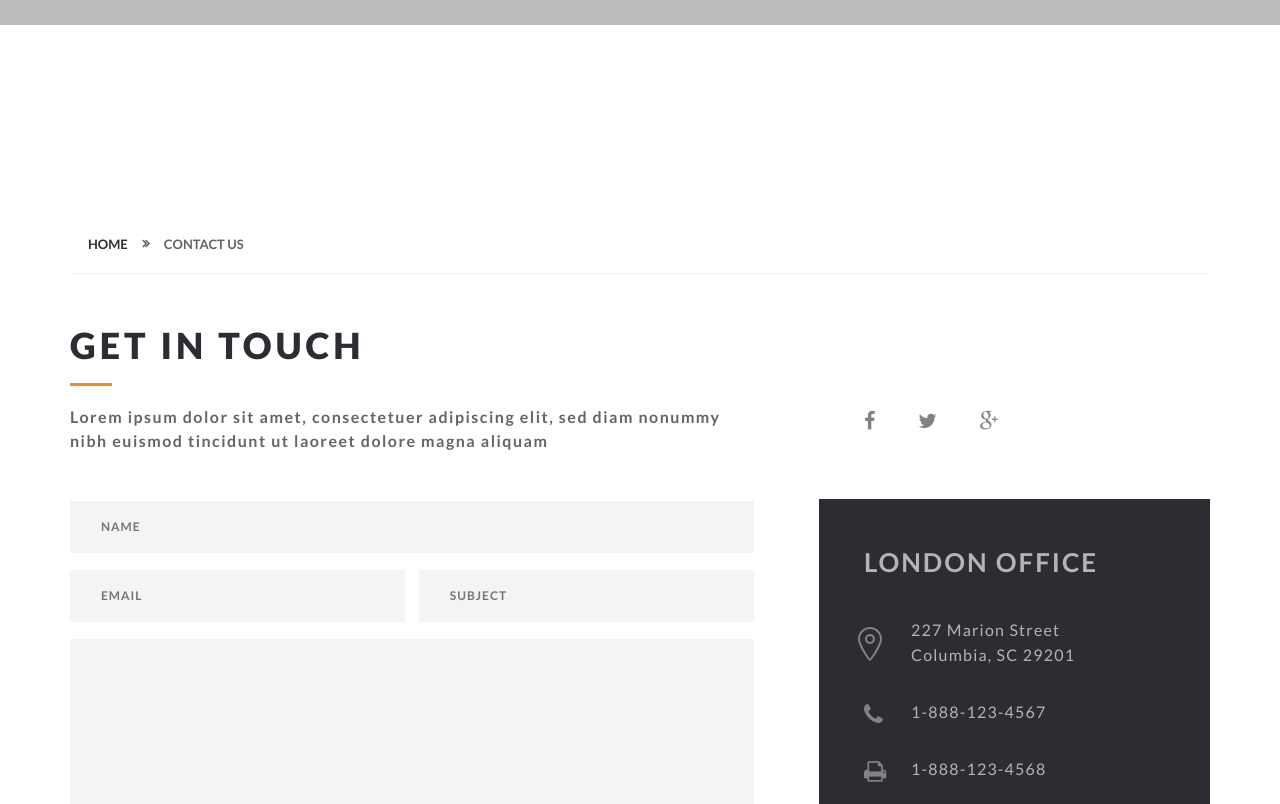
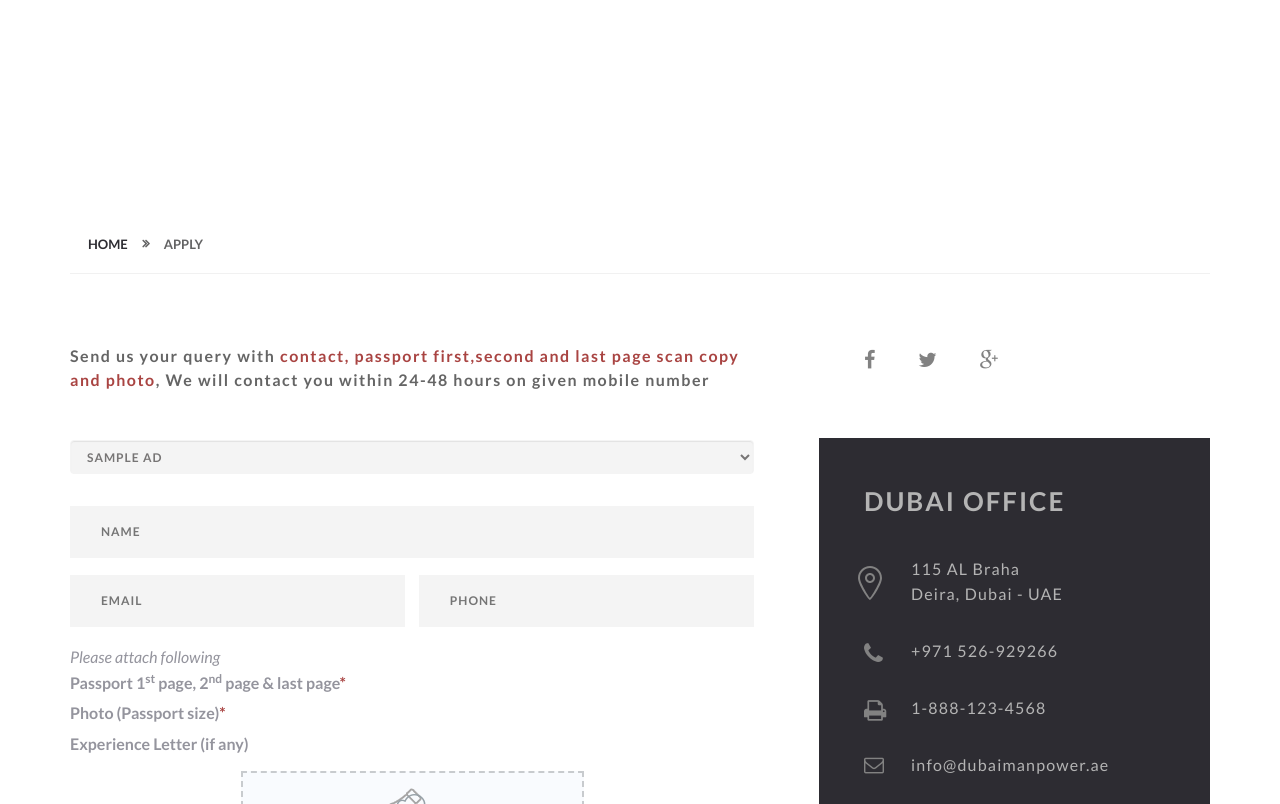
Before and after one commit to ediexpert/mp, a PHP site: page /apply.php?id=1 in a window 1280 px wide. Shown: the part 148-952 px from the top of the page. Run offline with PHP 8.4, Linux system fonts and the light colour scheme; tables that the repository leaves empty or names only in its code hold one stand-in row (values such as "Sample post"); style sheets or scripts are compiled from the project's sources; some libraries are stand-ins or nearby versions.

Commit message:
database connection added and contact and apply form configured with database

```diff
--- a/apply.php
+++ b/apply.php
@@ -1,12 +1,7 @@
-<?php
-/* if(! isset($_REQUEST['id']) ) : ?>
-  <script>
-  window.location="contact.php";
-  </script>
-<?php endif;
-*/
-?>
 <?php include('head.php'); ?>
+<link href="uploader/css/jquery.filer.css" rel="stylesheet">
+<link href="uploader/css/themes/jquery.filer-dragdropbox-theme.css" rel="stylesheet">
+
 <!--content Section Start Here -->
 			<div id="content">
 
@@ -14,7 +9,7 @@
 					<div class="container">
 						<div class="row">
 							<div class="col-xs-12">
-								<h3>CONTACT US</h3>
+								<h3>APPLY</h3>
 							</div>
 						</div>
 					</div>
@@ -29,7 +24,7 @@
 										<a href="#">home</a>
 									</li>
 									<li>
-										contact us
+										apply
 									</li>
 								</ul>
 							</div>
@@ -37,32 +32,86 @@
 
 						<div class="col-xs-12">
 							<div class="our_contact clearfix">
-								<div id="success">
-									<div role="alert" class="alert alert-success">
-										<strong>Thanks</strong> for using our template. Your message has been sent.
-									</div>
-								</div>
-								<h3>GET IN TOUCH <i></i></h3>
+
 
 								<div class="left-detail clearfix">
-									<strong>Lorem ipsum dolor sit amet, consectetuer adipiscing elit, sed diam nonummy
-									nibh euismod tincidunt ut laoreet dolore magna aliquam </strong>
-									<form action="#">
+									<strong>Send us your query with <text class="text-danger">contact, passport first,second and last page scan copy and photo</text>,
+                  We will contact you within 24-48 hours on given mobile number </strong>
+									<form  id="contact_form" <?php /*action="submit.php" enctype="multipart/form-data" method="post" */ ?>>
 										<fieldset>
-											<input type="text" placeholder="NAME" id="name">
+											<div class="form-group">
 
+												<select id="ad" class="form-control text-uppercase" name="">
+
+														<?php if($q=$con->query("select id,heading from ads where is_active = 1") ){
+															while($row = $q->fetch_assoc()){
+																if($_REQUEST['id'] == $row['id'] ){
+																	echo '<option class="text-uppercase" value="'.$row['id'].'" selected>'.$row['heading'].'</option>';
+																}else{
+																	echo '<option class="text-uppercase" value='.$row['id'].'>'.$row['heading'].'</option>';
+																}
+
+															}
+														}
+														?>
+												</select>
+											</div>
+											<input type="text" placeholder="NAME" id="name" required="required">
+
+											<?php /*
+                      <div class="form-group">
+											<label for="file">Passport 1<sup>st</sup> page</label>
+											<input id="pas1" type="file" name="file" value="" required="required">
+                        <label for="file">Passport 2<sup>nd</sup> page</label>
+                        <input type="file" name="file" value=""  >
+                      </div>
+                      <div class="form-group">
+                        <label for="file">Passport last page</label>
+                        <input type="file" name="file" value="">
+                      </div>
+                      <div class="form-group">
+                        <label for="file">Photo(passport size)</label>
+                        <input type="file" name="file" value="" required="required">
+                      </div>
+											*/
+											?>
 											<span class="coll-1">
 												<input type="text" placeholder="EMAIL" id="email">
 											</span>
 
 											<span class="coll-1 last">
-												<input type="text" placeholder="SUBJECT" id="sub">
+												<input type="text" placeholder="PHONE" id="phone" required="required">
 											</span>
 
-											<div class="box clearfix">
-												<textarea placeholder="MESSAGE" id="message" > </textarea>
+
+
+											<div class="form-group">
+                        <p class="text-grey">
+													<stron>
+	                          <i>Please attach following</i>
+														<br><label for="">Passport 1<sup>st</sup> page, 2<sup>nd</sup> page &amp; last page<span class="text-danger">*</span></label>
+														<br><label for="">Photo (Passport size)<span class="text-danger">*</span></label>
+														<br><label for="">Experience Letter (if any)</label>
+													</stron>
+                        </p>
+                        <div id="content">
+
+
+                      		<!-- Example 2 -->
+                      	    <input type="file" name="files[]" id="filer_input2" multiple="multiple">
+                      		<!-- end of Example 2 -->
+
+                          </div>
+
+                      </div>
+											<div class="form-group">
+												<textarea class="form-control" style="background:#f4f4f4" id="message" placeholder="MESSAGE" name="name" rows="8" cols="40"></textarea>
+											</div>
+											<input id="imgs" type="hidden" name="" value="">
+											<div class="form-group text-center">
 												<input type="button" value="POST MESSAGE" id="submit">
 											</div>
+
 										</fieldset>
 									</form>
 
@@ -75,17 +124,17 @@
 										<a href="#" class="fa fa-google-plus"></a>
 									</div>
 									<address>
-										<strong>LONDON OFFICE</strong>
+										<strong>DUBAI OFFICE</strong>
 										<ul>
 											<li>
 												<i class="location-svg"><img src="assets/svg/05.svg" alt="" class="svg"/></i>
-												<span>227 Marion Street</span>
-												<span>Columbia, SC 29201</span>
+												<span>115 AL Braha</span>
+												<span>Deira, Dubai - UAE</span>
 											</li>
 
 											<li>
 												<i class="fa fa-phone"></i>
-												<span>1-888-123-4567</span>
+												<span><?=$phone?></span>
 											</li>
 
 											<li>
@@ -95,7 +144,7 @@
 
 											<li>
 												<i class="fa fa-envelope-o"></i>
-												<span><a href="mailto:info@industrail.com">info@industrail.com</a></span>
+												<span><a href="mailto:<?=$info_email?>"><?=$info_email?></a></span>
 											</li>
 										</ul>
 									</address>
@@ -134,6 +183,42 @@
 		<!-- Google Map -->
 		<script src="assets/js/validation.js"></script>
 		<script src="assets/js/site.js"></script>
+    <script src="uploader/js/jquery.filer.min.js" type="text/javascript"></script>
+    <script src="uploader/js/custom.js" type="text/javascript"></script>
+		<script type="text/javascript">
+			$(document).ready(function(){
+				$('#submit').click(function(){
+					var name = $('#name').val();
+					var email = $('#email').val();
+					var phone = $('#phone').val();
+					var ad = $('#ad').val();
+					var img = $('#imgs').val();
+					var msg = $('#message').val();
+					img = img.substr(1);
+					var postData = {
+						'name' : name,
+						'email' : email,
+						'phone' : phone,
+						'ad' : ad,
+						'files' :img,
+						'msg' : msg
+					};
 
+					console.log(postData);
+					$.ajax({
+						type : "POST",
+						url : "submit.php",
+						data : postData,
+						success : function(res){
+							console.log(res);
+							$('#contact_form').html('<h5 class="text-success">Thank you. Your application has been submitted and we will get back to you within 48 hours.</h5>');
+						}
+					})
+				})
+			})
+		</script>
+<script type="text/javascript">
+
+</script>
 	</body>
 </html>
--- a/assets/css/style.css
+++ b/assets/css/style.css
@@ -3113,6 +3113,19 @@ border-color: rgba(0,0,0,0.3) transparent transparent;
 	letter-spacing: 1px;
 	margin-bottom: 17px;
 }
+.our_contact .left-detail select {
+	display: inline-block;
+	border:1px solid #f4f4f4;
+	background: #f4f4f4;
+	font-size: 12px;
+	line-height: 16px;
+	color: #777575;
+	width: 100%;
+	font-weight: 700;
+	letter-spacing: 1px;
+	margin-bottom: 17px;
+}
+
 .our_contact .left-detail .box {
 	float: left;
 	width: 100%;
--- a/uploader/js/custom.js
+++ b/uploader/js/custom.js
@@ -92,7 +92,7 @@ $(document).ready(function(){
 					filerKit = inputEl.prop("jFiler");
 
         		filerKit.files_list[id].name = new_file_name;
-
+						$('#imgs').val($('#imgs').val() +","+ new_file_name);
 				itemEl.find(".jFiler-jProgressBar").fadeOut("slow", function(){
 					$("<div class=\"jFiler-item-others text-success\"><i class=\"icon-jfi-check-circle\"></i> Success</div>").hide().appendTo(parent).fadeIn("slow");
 				});
```
Also changed, not shown: contact.php (+72 -24 lines), submit.php (+21 -1 lines), 1 other file.
